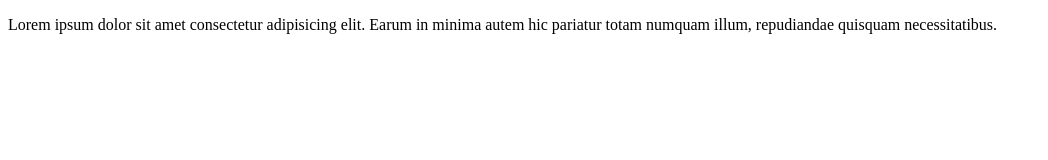
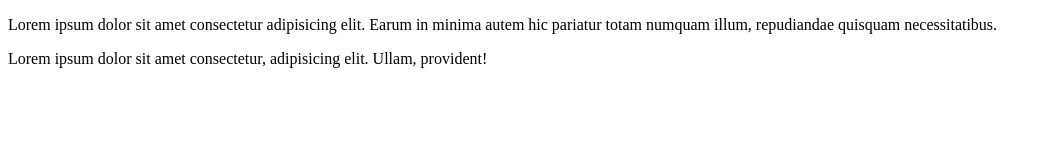
Before and after one commit to yashkumar0944-blip/gitPractice, a plain HTML site: page index.html in a window 1280 px wide. Shown: the whole page, without its empty margins (0-1048 px from the left). Drawn offline with Linux system fonts and the light colour scheme.

Commit message:
new commit

```diff
--- a/index.html
+++ b/index.html
@@ -11,5 +11,9 @@
       autem hic pariatur totam numquam illum, repudiandae quisquam
       necessitatibus.
     </p>
+    <p>
+      Lorem ipsum dolor sit amet consectetur, adipisicing elit. Ullam,
+      provident!
+    </p>
   </body>
 </html>
```
Also changed, not shown: index.js (added), 1 other file.
